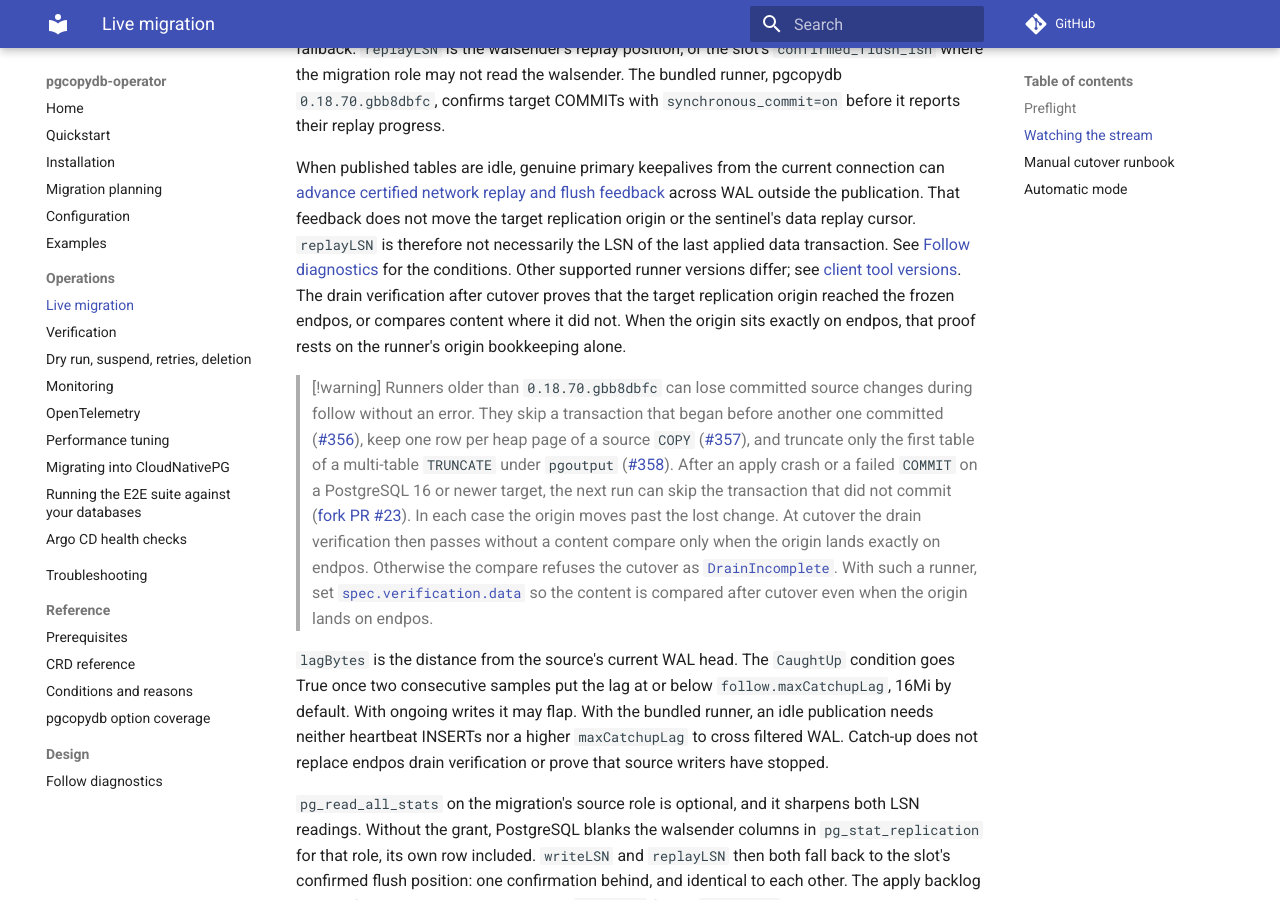
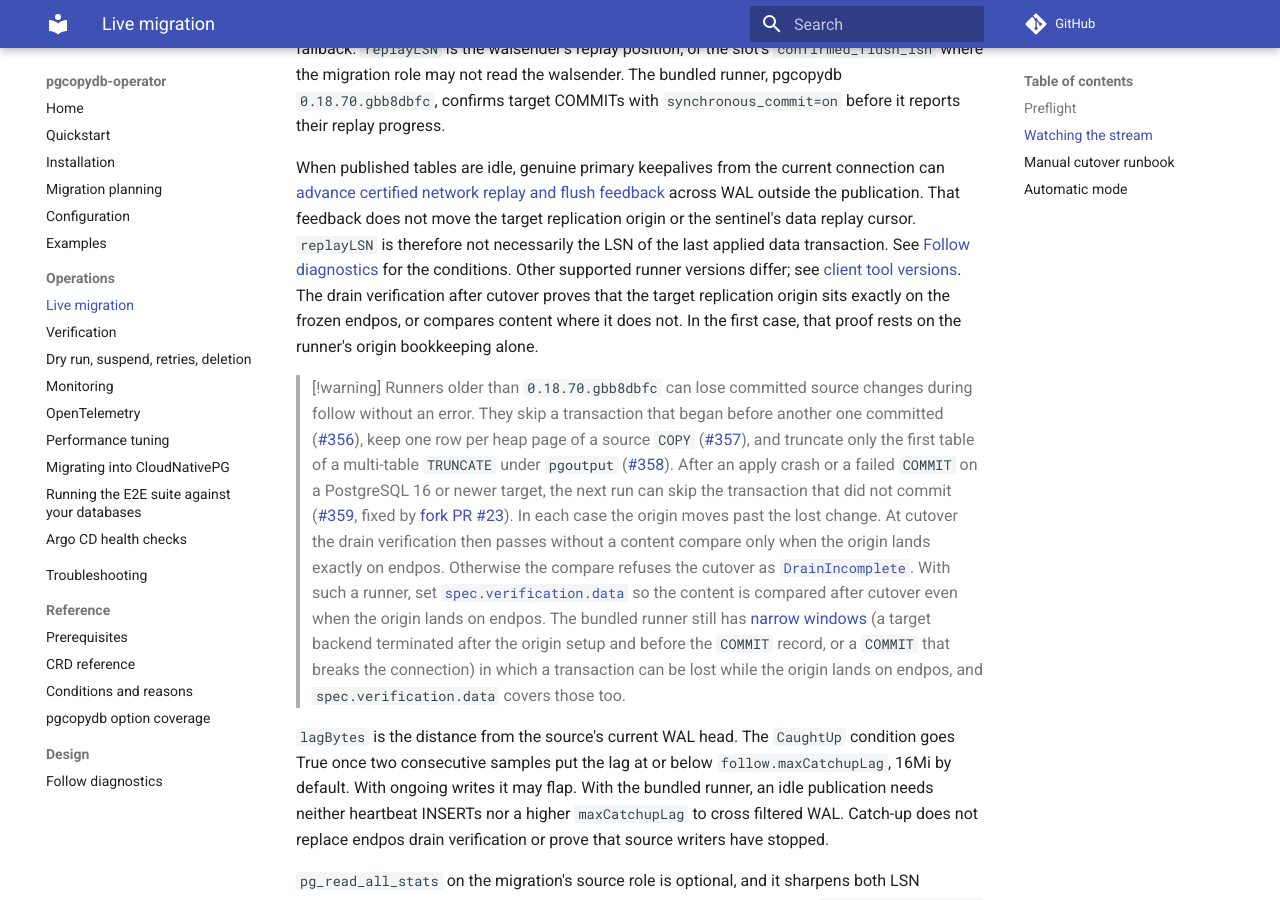
Before and after one commit to ydixken/pgcopydb-operator, an MkDocs documentation site: the page built from docs/operations/live-migration.md, in a window 1280 px wide and 900 px high, scrolled down 2643 px. Built offline with MkDocs 1.6.1 and Material for MkDocs 9.7.7, drawn with Linux system fonts in a browser that asks for light colours; comment, search, counter and statistics services are not loaded.

Commit message:
docs: state the bundled runner's remaining follow loss windows
Describe the fourth follow fix as the one-query origin setup and COMMIT
plus the rewind, say the drain gate tests that the origin sits exactly
on endpos, link #359, and note that spec.verification.data also covers
the narrow windows the bundled runner still has.

```diff
--- a/docs/operations/live-migration.md
+++ b/docs/operations/live-migration.md
@@ -107,17 +107,18 @@ That feedback does not move the target replication origin or the sentinel's data
 `replayLSN` is therefore not necessarily the LSN of the last applied data transaction.
 See [Follow diagnostics](../design/follow-diagnostics.md) for the conditions.
 Other supported runner versions differ; see [client tool versions](../reference/prerequisites.md#client-tool-versions).
-The drain verification after cutover proves that the target replication origin reached the frozen endpos, or compares content where it did not.
-When the origin sits exactly on endpos, that proof rests on the runner's origin bookkeeping alone.
+The drain verification after cutover proves that the target replication origin sits exactly on the frozen endpos, or compares content where it does not.
+In the first case, that proof rests on the runner's origin bookkeeping alone.
 
 > [!warning]
 > Runners older than `0.18.70.gbb8dbfc` can lose committed source changes during follow without an error.
 > They skip a transaction that began before another one committed ([#356](https://github.com/ydixken/pgcopydb-operator/issues/356)), keep one row per heap page of a source `COPY` ([#357](https://github.com/ydixken/pgcopydb-operator/issues/357)), and truncate only the first table of a multi-table `TRUNCATE` under `pgoutput` ([#358](https://github.com/ydixken/pgcopydb-operator/issues/358)).
-> After an apply crash or a failed `COMMIT` on a PostgreSQL 16 or newer target, the next run can skip the transaction that did not commit ([fork PR #23](https://github.com/ydixken/pgcopydb/pull/23)).
+> After an apply crash or a failed `COMMIT` on a PostgreSQL 16 or newer target, the next run can skip the transaction that did not commit ([#359](https://github.com/ydixken/pgcopydb-operator/issues/359), fixed by [fork PR #23](https://github.com/ydixken/pgcopydb/pull/23)).
 > In each case the origin moves past the lost change.
 > At cutover the drain verification then passes without a content compare only when the origin lands exactly on endpos.
 > Otherwise the compare refuses the cutover as [`DrainIncomplete`](../troubleshooting.md#phase-failed-with-reason-drainincomplete).
 > With such a runner, set [`spec.verification.data`](verification.md) so the content is compared after cutover even when the origin lands on endpos.
+> The bundled runner still has [narrow windows](../design/follow-diagnostics.md#what-the-snapshot-can-distinguish) (a target backend terminated after the origin setup and before the `COMMIT` record, or a `COMMIT` that breaks the connection) in which a transaction can be lost while the origin lands on endpos, and `spec.verification.data` covers those too.
 
 `lagBytes` is the distance from the source's current WAL head.
 The `CaughtUp` condition goes True once two consecutive samples put the lag at or below `follow.maxCatchupLag`, 16Mi by default.
```
Also changed, not shown: docs/reference/prerequisites.md (+1 -1 lines).
